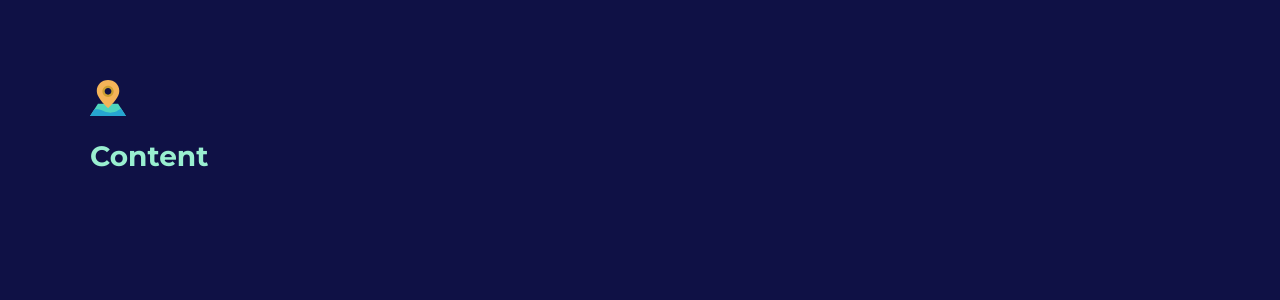
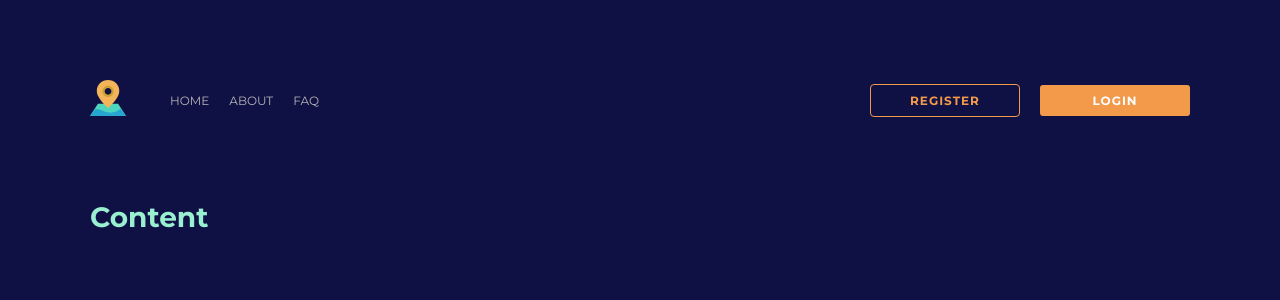
Before and after one commit to online-lorno/bisita-tracker-site, a Next.js app: page / in a window 1280 px wide. Shown: the top 300 px of the page. Built offline with nearby package versions, Linux system fonts and the light colour scheme.

Commit message:
feat: update header

```diff
--- a/components/Button.tsx
+++ b/components/Button.tsx
@@ -16,7 +16,7 @@ const Button = styled.button<Props>`
   display: inline-block;
   text-align: center;
   font-family: 'Montserrat', sans-serif;
-  font-size: 1rem;
+  font-size: ${12 / size.font}rem;
   font-weight: 700;
   text-transform: uppercase;
   letter-spacing: 1px;
--- a/components/Header.tsx
+++ b/components/Header.tsx
@@ -3,24 +3,78 @@ import Image from 'next/image'
 import styled from 'styled-components'
 
 import Container from 'components/Container'
+import Button from 'components/Button'
+import size from 'lib/constants/size'
+import color from 'lib/constants/color'
 
 const Navigation = styled(Container)`
   display: flex;
-  flex: 1;
   justify-content: space-between;
+  align-items: center;
   margin-top: 80px;
+  margin-bottom: 80px;
+`
+
+const LeftNavigation = styled.div`
+  display: flex;
+  justify-content: flex-start;
+  align-items: center;
+`
+
+const RightNavigation = styled.div`
+  display: flex;
+  justify-content: flex-end;
+  align-items: center;
+`
+
+const ImageNavLink = styled.div`
+  margin-right: 44px;
+  cursor: pointer;
+`
+
+const NavLink = styled.a`
+  font-size: ${12 / size.font}rem;
+  text-transform: uppercase;
+  text-decoration: none;
+  color: ${color.lightGray};
+
+  &:not(:last-child) {
+    margin-right: 20px;
+  }
+
+  &:hover,
+  &:focus {
+    color: ${color.white};
+  }
 `
 
 const Header: React.FC = () => {
   return (
     <Navigation>
-      <div>
+      <LeftNavigation>
+        <ImageNavLink>
+          <Link href="/">
+            <Image src="/logo.svg" alt="Bisita logo" width={36} height={36} />
+          </Link>
+        </ImageNavLink>
         <Link href="/">
-          <a>
-            <Image src="/logo.svg" alt="Bisita logo" width={36} height={36} />
-          </a>
+          <NavLink>Home</NavLink>
         </Link>
-      </div>
+        <Link href="/about">
+          <NavLink>About</NavLink>
+        </Link>
+        <Link href="/faq">
+          <NavLink>FAQ</NavLink>
+        </Link>
+      </LeftNavigation>
+      <RightNavigation>
+        <Link href="/account/register">
+          <Button secondary>Register</Button>
+        </Link>
+        <Link href="/account/login">
+          <Button primary>Login</Button>
+        </Link>
+      </RightNavigation>
     </Navigation>
   )
 }
--- a/lib/constants/color.ts
+++ b/lib/constants/color.ts
@@ -4,4 +4,5 @@ export default {
   yellow: '#F2994A',
   green: '#99EFD0',
   gray: '#8D8D8D',
+  lightGray: '#B5B5B5',
 }
```
